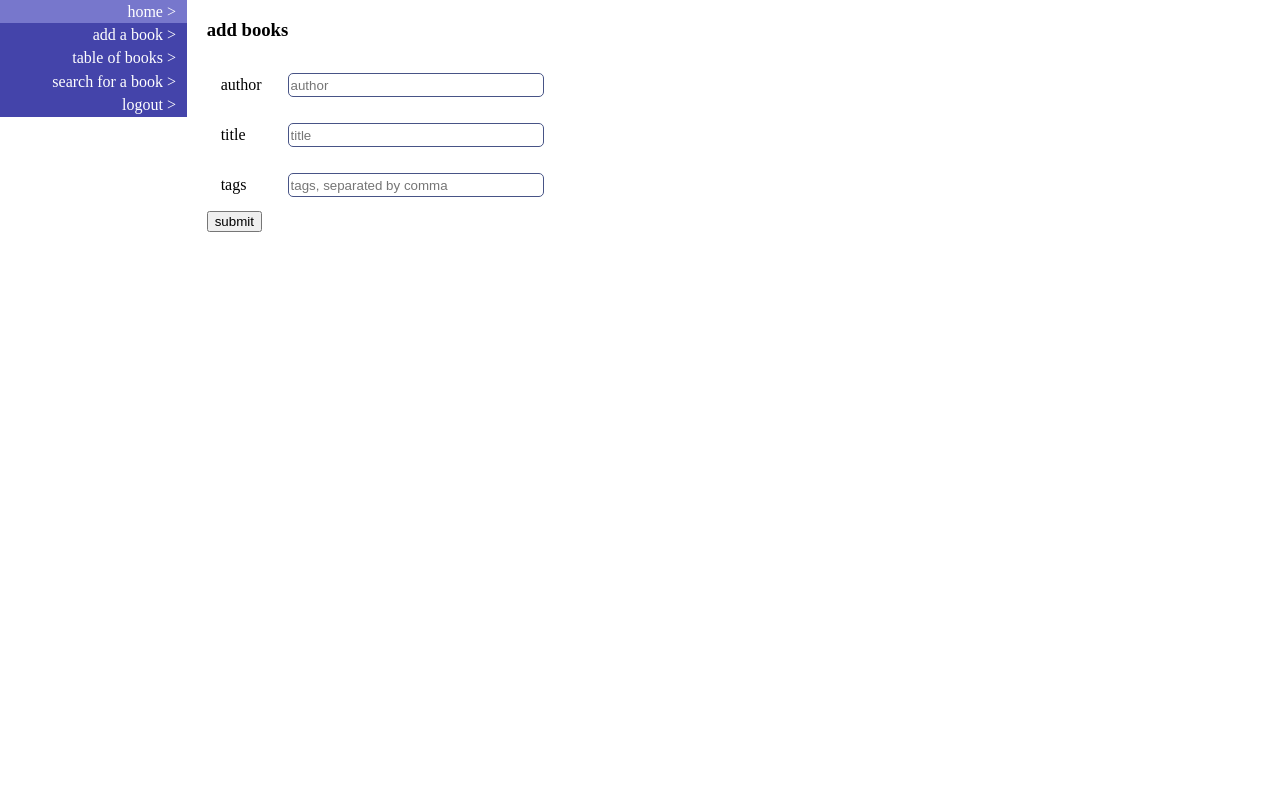
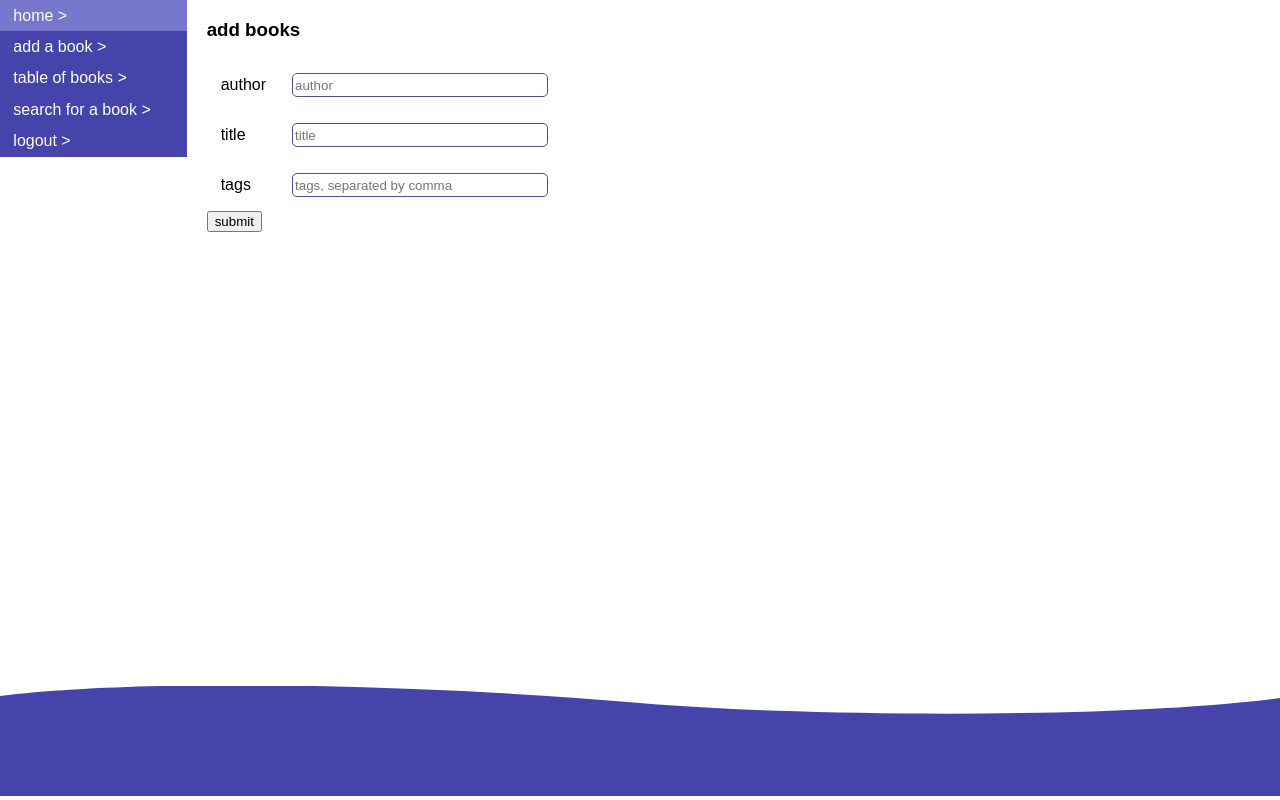
Before and after one commit to alina1412/books_django, a Django app: page /shelves/books_add/ in a window 1280 px wide. Run offline with Django 4.2, Linux system fonts and the light colour scheme; the visitor is signed in with stand-in values (Sample User, id 1); parts of the project's set-up code (start-up, migrations or seed data) failed here and were passed over.

Commit message:
style footer and image on homepage

```diff
--- a/static/css/styles.css
+++ b/static/css/styles.css
@@ -1,3 +1,16 @@
+html,
+body {
+    height: 100%;
+    font-family: Arial, Helvetica, sans-serif;
+}
+
+body {
+    display: table;
+    width: 100%;
+    min-height:100%;
+    margin:0;
+}
+
 body,
 ul,
 ol,
@@ -32,8 +45,8 @@ width: 140pt
     color: #fff;
     display: block;
     background-color: #44a;
-    padding: 2pt 8pt;
-    text-align: right;
+    padding: 5pt 10pt;
+    /* text-align: right; */
 }
 
 .sidebar nav ul li a:hover {
@@ -59,22 +72,28 @@ width: 140pt
 /* ============= CONTENT ============================ */
 /* ================================================== */
 
+.wrapper {
+    height: 100%;
+}
+
 .wrapper>.content {
     /* background-color: #cff; */
     margin-left: 140pt;
     overflow: auto;
     padding-left: 10 pt;
+    height: 100%;
 }
 
 .container {
     padding-left: 20px;
+    /* height: 100%; */
 }
 
 .div_title {
     overflow: auto;
     vertical-align: middle;
     text-align: left;
-    margin-top: 1rem;
+    /* margin-top: 1rem; */
     margin-bottom: 1rem;
 }
 
@@ -106,3 +125,17 @@ table td {
     height:20px;
     width:250px;
 }
+
+
+
+/* ########### */
+body > footer {
+    display: table-row;
+ }
+footer {
+    position: relative;
+    width: 100%;
+    height: 100px;
+    bottom: 0;
+    overflow: hidden;
+  }
--- a/static/templates/base.html
+++ b/static/templates/base.html
@@ -40,9 +40,16 @@
             {% endblock %}
 
         </div>
-    </div>
 
 
 
+    </div>
+
+    <footer>
+        <svg viewBox="0 0 700 110" width="100%" height="110" preserveAspectRatio="none">
+            <path d="M0,10 c80,-18 230,-12 350,7 c80,13 260,17 350,-5 v100 h-700z" fill="#44a" />
+            </svg>
+    </footer>
 </body>
+
 </html>
--- a/static/templates/home.html
+++ b/static/templates/home.html
@@ -25,7 +25,7 @@
 
         {% if auth == False %}
         <div class="div_title">
-                <p>Log in to continue! See you!</p>
+                <p>Login to create your own list or look through a "demo user" account</p>
                 <div>
                         <form method="post">
                         {% csrf_token %}
@@ -34,7 +34,7 @@
                 </div>
 
                 <p>
-                <img src="{% static 'img/example.jpg' %}">
+                <img src="{% static 'example.jpg' %}" height="50%;", width="50%;">
                 </p>
         </div>
         {% endif %}
--- a/users/views.py
+++ b/users/views.py
@@ -13,7 +13,8 @@ from django.contrib import messages
 from django.contrib.auth.models import User
 
 from .forms import LoginForm, RegisterForm
-from shelves.models import FirstReaderCreation, Reader
+from shelves.models import Reader
+from shelves.functions import FirstReaderCreation
 # from pathlib import Path
 # Build paths inside the project like this: BASE_DIR / 'subdir'.
 # BASE_DIR = Path(__file__).resolve().parent.parent
```
Also changed, not shown: static/img/example.jpg (added), static/img/favicon.ico, 1 other file.
